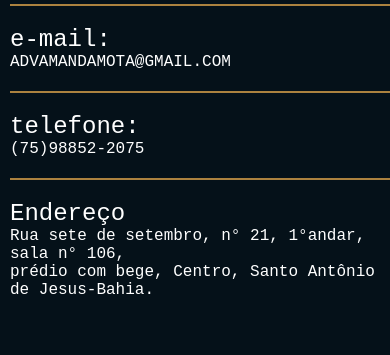
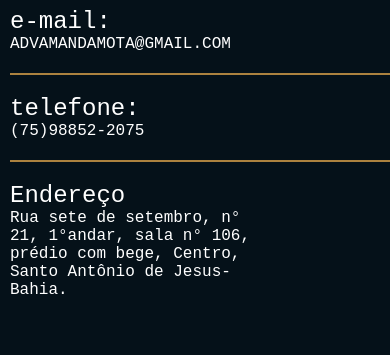
Before and after one commit to arthurm0317/amandaadv, a plain HTML site: page contatos/contatosamanda.html in a window 390 px wide. Shown: the part 545-900 px from the top of the page. Drawn offline with Linux system fonts and the light colour scheme; some packages are replaced by stand-ins of ours; a web font is replaced by a local one.

Commit message:
Add files via upload

```diff
--- a/contatos/stylescontato.css
+++ b/contatos/stylescontato.css
@@ -160,6 +160,9 @@ hr{
     .espacoContatos{
         margin-left: 10px;
     }
+    .espacoContatos p{
+        width: 250px;
+    }
 }
 @media(max-width:650px){
     #logoID{
```
Also changed, not shown: siteamanda.html (+1 -1 lines).
